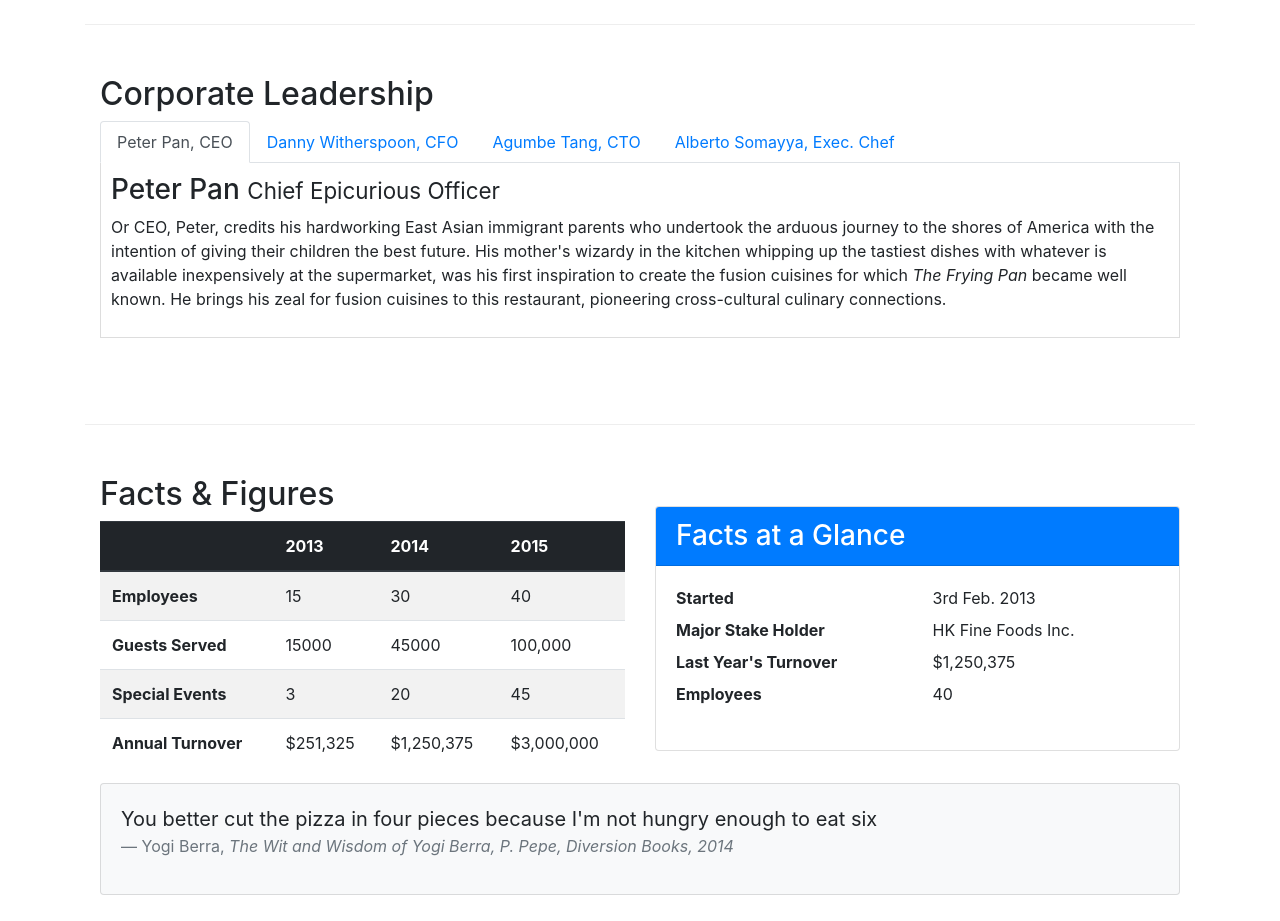
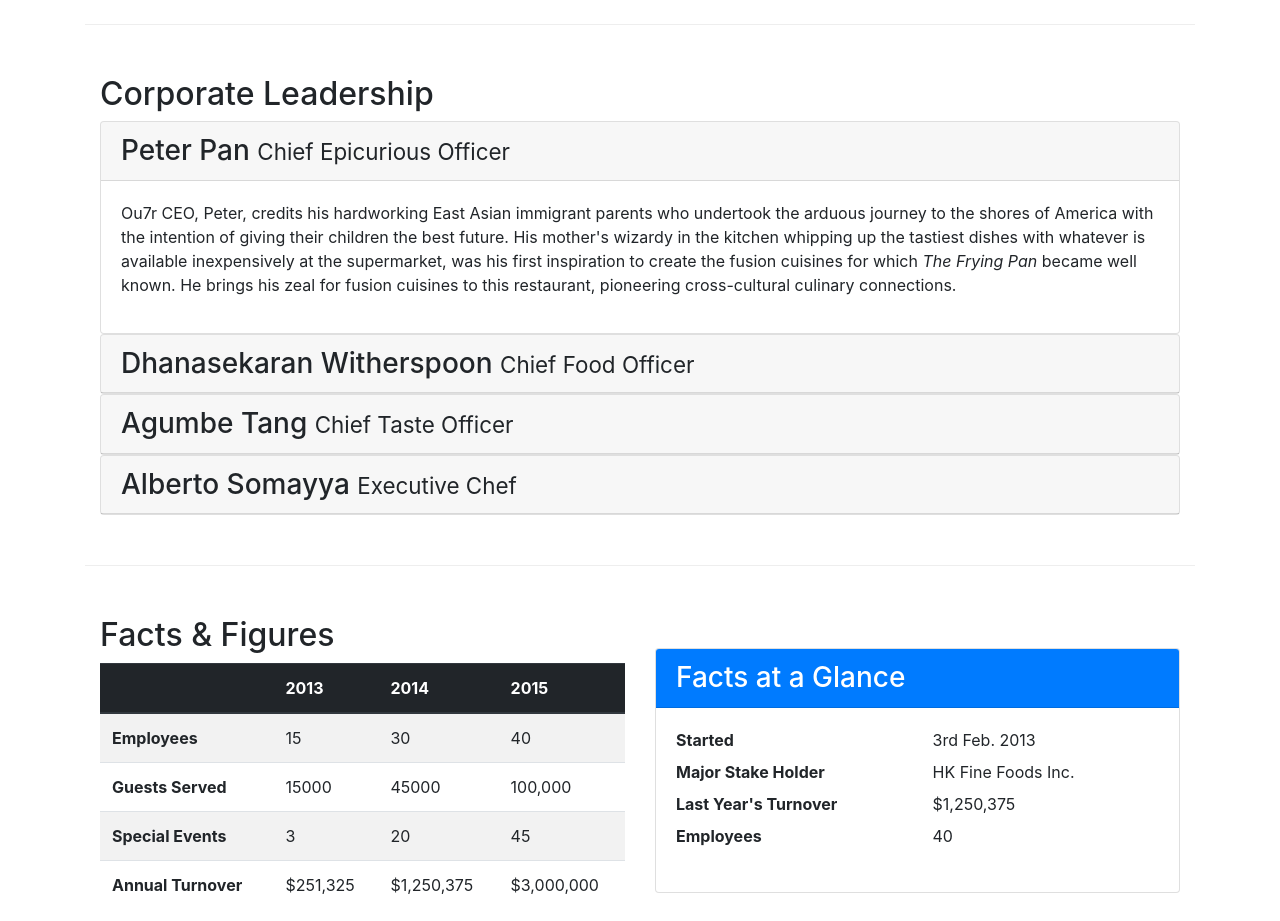
Before and after one commit to Otaiki1/bootstrap, a website: page aboutus.html in a window 1280 px wide. Shown: the part 840-1761 px from the top of the page. Drawn offline with nearby package versions, Linux system fonts and the light colour scheme.

Commit message:
accordion to replace tabs on the about page

```diff
--- a/aboutus.html
+++ b/aboutus.html
@@ -77,52 +77,70 @@
             <div class="col-md-12">
                 <h2>Corporate Leadership</h2>
 
-                <ul class="nav nav-tabs">
-                    <li class="nav-item">
-                        <a class="nav-link active" href="#peter" role="tab" data-toggle="tab">
-                            Peter Pan, CEO
-                        </a>
-                    </li>
-                    <li class="nav-item">
-                        <a class="nav-link" href="#danny" role="tab" data-toggle="tab">
-                            Danny Witherspoon, CFO
-                        </a>
-                    </li>
-                    <li class="nav-item">
-                        <a class="nav-link" href="#agumbe" role="tab" data-toggle="tab">
-                            Agumbe Tang, CTO
-                        </a>
-                    </li>
-                    <li class="nav-item">
-                        <a class="nav-link" href="#alberto" role="tab" data-toggle="tab">
-                            Alberto Somayya, Exec. Chef
-                        </a>
-                    </li>
-                </ul>
 
-                <div class="tab-content">
-                    <div role="tabpanel" class="tab-pane fade show active" id="peter">
-                        <h3>Peter Pan <small>Chief Epicurious Officer</small></h3>
-                        <p class="d-none d-sm-block d-md-block">Or CEO, Peter, credits his hardworking East Asian immigrant parents who undertook the arduous journey to the shores of America with the intention of giving their children the best future. His mother's wizardy in the kitchen whipping up the tastiest dishes with whatever is available inexpensively at the supermarket, was his first inspiration to create the fusion cuisines for which <em>The Frying Pan</em> became well known. He brings his zeal for fusion cuisines to this restaurant, pioneering cross-cultural culinary connections.</p>
+                <div id="accordion">
+                    <div class="card">
+                        <div class="card-header" role="tab" id="peterhead">
+                            <h3 class="mb-0">
+                                <a data-toggle="collapse" data-target="#peter">
+                                    Peter Pan <small>Chief Epicurious Officer</small>
+                                </a>
+                            </h3>
+                        </div>
+                            <div role="tabpanel" class="collapse show" id="peter" data-parent="#accordion">
+                                <div class="card-body">
+                                    <p class="d-none d-sm-block d-md-block">Ou7r CEO, Peter, credits his hardworking East Asian immigrant parents who undertook the arduous journey to the shores of America with the intention of giving their children the best future. His mother's wizardy in the kitchen whipping up the tastiest dishes with whatever is available inexpensively at the supermarket, was his first inspiration to create the fusion cuisines for which <em>The Frying Pan</em> became well known. He brings his zeal for fusion cuisines to this restaurant, pioneering cross-cultural culinary connections.</p>
+                                </div>
+                            </div>
                     </div>
 
-                    <div role="tabpanel" class="tab-pane fade" id="danny">
-                        <h3>Dhanasekaran Witherspoon <small>Chief Food Officer</small></h3>
-                        <p class="d-none d-sm-block d-md-block">Our CFO, Danny, as he is affectionately referred to by his colleagues, comes from a long established family tradition in farming and produce. His experiences growing up on a farm in the Australian outback gave him great appreciation for varieties of food sources. As he puts it in his own words, <em>Everything that runs, wins, and everything that stays, pays!</em></p>
+                    <div class="card">
+                        <div class="card-header" role="tab" id="dannyhead">
+                            <h3 class="mb-0">
+                                <a data-toggle="collapse" data-target="#danny">
+                                    Dhanasekaran Witherspoon <small>Chief Food Officer</small>
+                                </a>
+                            </h3>
+                        </div>
+                            <div role="tabpanel" class="collapse" id="danny" data-parent="#accordion">
+                                <div class="card-body">
+                                    <p class="d-none d-sm-block d-md-block">Our CFO, Danny, as he is affectionately referred to by his colleagues, comes from a long established family tradition in farming and produce. His experiences growing up on a farm in the Australian outback gave him great appreciation for varieties of food sources. As he puts it in his own words, <em>Everything that runs, wins, and everything that stays, pays!</em></p>
+                                </div>
+                            </div>
                     </div>
 
-                    <div role="tabpanel" class="tab-pane fade" id="agumbe">
-                        <h3>Agumbe Tang <small>Chief Taste Officer</small></h3>
-                        <p class="d-none d-sm-block d-md-block">Blessed with the most discerning gustatory sense, Agumbe, our CTO, personally ensures that every dish that we serve meets his exacting tastes. Our chefs dread the tongue lashing that ensues if their dish does not meet his exacting standards. He lives by his motto, <em>You click only if you survive my lick.</em></p>
+                    <div class="card">
+                        <div class="card-header" role="tab" id="agumbehead">
+                            <h3 class="mb-0">
+                                <a data-toggle="collapse" data-target="#agumbe">
+                                    Agumbe Tang <small>Chief Taste Officer</small>
+                                </a>
+                            </h3>
+                        </div>
+                            <div role="tabpanel" class="collapse" id="agumbe" data-parent="#accordion">
+                                <div class="card-body">
+                                    <p class="d-none d-sm-block d-md-block">Blessed with the most discerning gustatory sense, Agumbe, our CTO, personally ensures that every dish that we serve meets his exacting tastes. Our chefs dread the tongue lashing that ensues if their dish does not meet his exacting standards. He lives by his motto, <em>You click only if you survive my lick.</em></p>
+                                </div>
+                            </div>
                     </div>
 
-                    <div role="tabpanel" class="tab-pane fade" id="alberto">
-                        <h3>Alberto Somayya <small>Executive Chef</small></h3>
-                        <p class="d-none d-sm-block d-md-block">Award winning three-star Michelin chef with wide International experience having worked closely with whos-who in the culinary world, he specializes in creating mouthwatering Indo-Italian fusion experiences. He says, <em>Put together the cuisines from the two craziest cultures, and you get a winning hit! Amma Mia!</em></p>
+                    <div class="card">
+                        <div class="card-header" role="tab" id="albertohead">
+                            <h3 class="mb-0">
+                                <a data-toggle="collapse" data-target="#alberto">
+                                    Alberto Somayya <small>Executive Chef</small>
+                                </a>
+                            </h3>
+                        </div>
+                            <div role="tabpanel" class="collapse" id="alberto" data-parent="#accordion">
+                                <div class="card-body">
+                                    <p class="d-none d-sm-block d-md-block">Award winning three-star Michelin chef with wide International experience having worked closely with whos-who in the culinary world, he specializes in creating mouthwatering Indo-Italian fusion experiences. He says, <em>Put together the cuisines from the two craziest cultures, and you get a winning hit! Amma Mia!</em></p>
+                                </div>
+                            </div>
                     </div>
                 </div>
-            </div>
-       </div>
+        </div>
+    </div>
        <div class="row row-content">
           <div class="col-12 col-sm-6">
             <h2>Facts &amp; Figures </h2>
```
